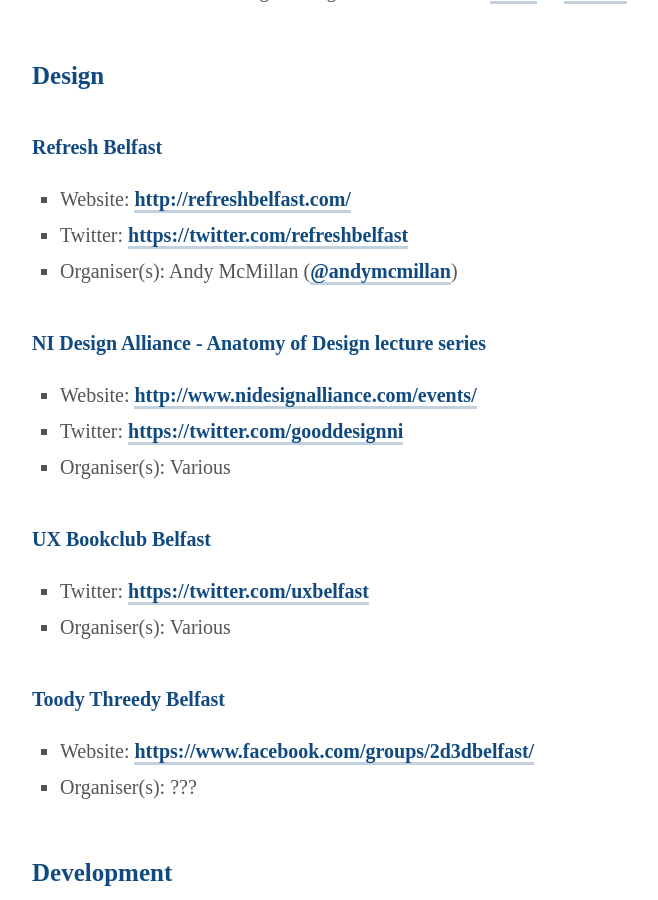
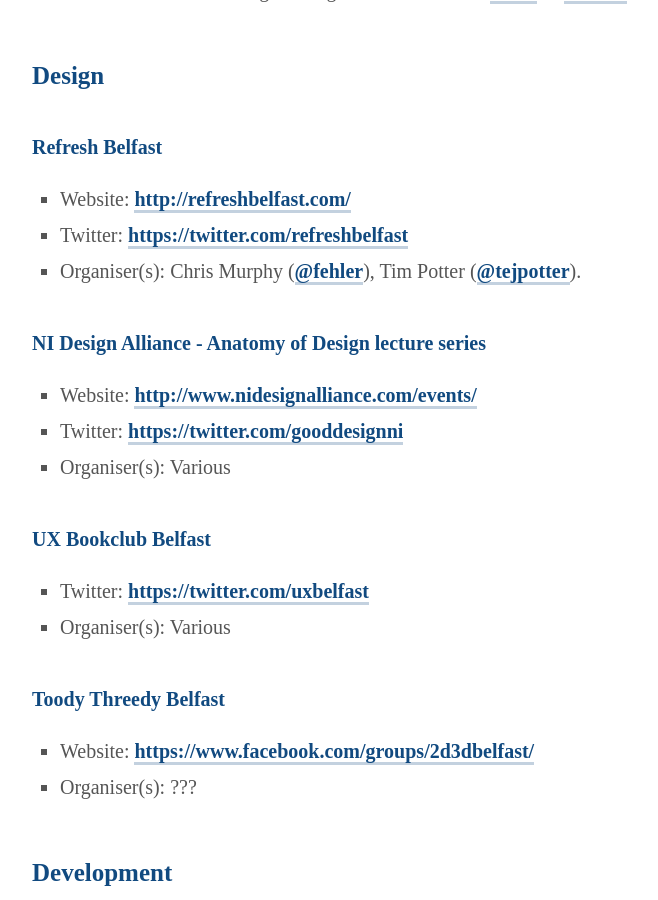
Before and after one commit to andymcmillan/andymcmillan, a Jekyll site: the page built from meetups.md, in a window 1280 px wide and 900 px high, scrolled down 301 px. Shown: the whole window, without its empty margins (288-946 px from the left). Built offline with Jekyll 4.4.1, drawn with Linux system fonts in a browser that asks for light colours; Markdown is read by kramdown in place of the engine named in the settings.

Commit message:
Update meetups.md

```diff
--- a/meetups.md
+++ b/meetups.md
@@ -13,7 +13,7 @@
 ### Refresh Belfast
 * Website: [http://refreshbelfast.com/](http://refreshbelfast.com/)
 * Twitter: [https://twitter.com/refreshbelfast](https://twitter.com/refreshbelfast)
-* Organiser(s): Andy McMillan ([@andymcmillan](https://twitter.com/andymcmillan))
+* Organiser(s): Chris Murphy ([@fehler](https://twitter.com/fehler)), Tim Potter ([@tejpotter](https://twitter.com/tejpotter)).
 
 ### NI Design Alliance - Anatomy of Design lecture series
 * Website: [http://www.nidesignalliance.com/events/](http://www.nidesignalliance.com/events/)
```
